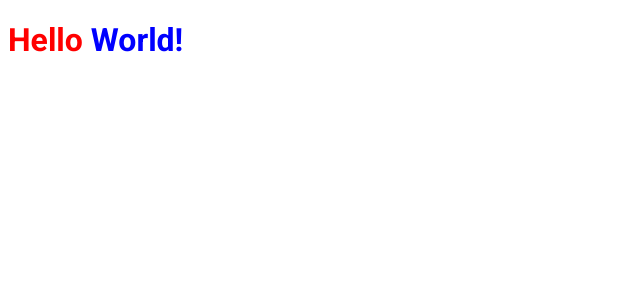
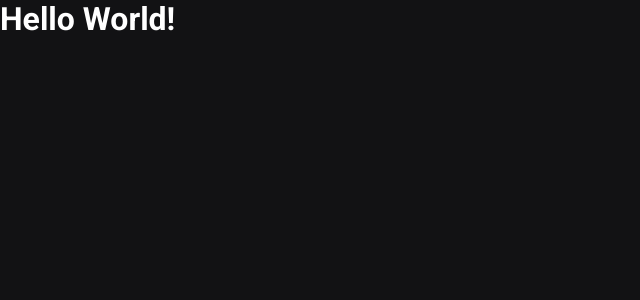
Before and after one commit to cleysondiego/ignews, a Next.js app: page / in a window 1280 px wide. Shown: the top 300 px of the page, without its empty margins (0-640 px from the left). Built offline with nearby package versions, Linux system fonts and the light colour scheme.

Commit message:
Aula: Estilos globais do app

```diff
--- a/src/pages/_app.tsx
+++ b/src/pages/_app.tsx
@@ -1,4 +1,6 @@
 import { AppProps } from 'next/app';
+
+import '../styles/global.scss';
 
 function MyApp({ Component, pageProps }: AppProps) {
   return <Component {...pageProps} />;
--- a/src/pages/index.tsx
+++ b/src/pages/index.tsx
@@ -1,6 +1,4 @@
 import Head from 'next/head';
-
-import styles from '../styles/home.module.scss';
 
 export default function Home() {
   return (
@@ -9,9 +7,7 @@
         <title>Início | ig.news</title>
       </Head>
 
-      <h1 className={styles.title}>
-        Hello <span>World!</span>
-      </h1>
+      <h1>Hello World!</h1>
     </>
   )
 }
--- /dev/null
+++ b/src/styles/global.scss
@@ -0,0 +1,46 @@
+* {
+  margin: 0;
+  padding: 0;
+  box-sizing: border-box;
+}
+
+:root {
+  --white: #FFFFFF;
+
+  --gray-100: #e1e1e6;
+  --gray-300: #a8a8b3;
+  --gray-900: #121214;
+
+  --cyan-500: #61dafb;
+  --yellow-500: #eba417;
+}
+
+@media (max-width: 1080px) {
+  html {
+    font-size: 93.75%;
+  }
+}
+
+@media (max-width: 720px) {
+  html {
+    font-size: 87.5%;
+  }
+}
+
+body {
+  background: var(--gray-900);
+  color: var(--white);
+}
+
+body, input, textarea, select, button {
+  font: 400 1rem "Roboto", sans-serif;
+}
+
+button {
+  cursor: pointer;
+}
+
+a {
+  color: inherit;
+  text-decoration: none;
+}
--- a/src/styles/home.module.scss
+++ /dev/null
@@ -1,8 +0,0 @@
-.title {
-  color: red;
-  font-family: Roboto;
-
-  span {
-    color: blue;
-  }
-}
```
